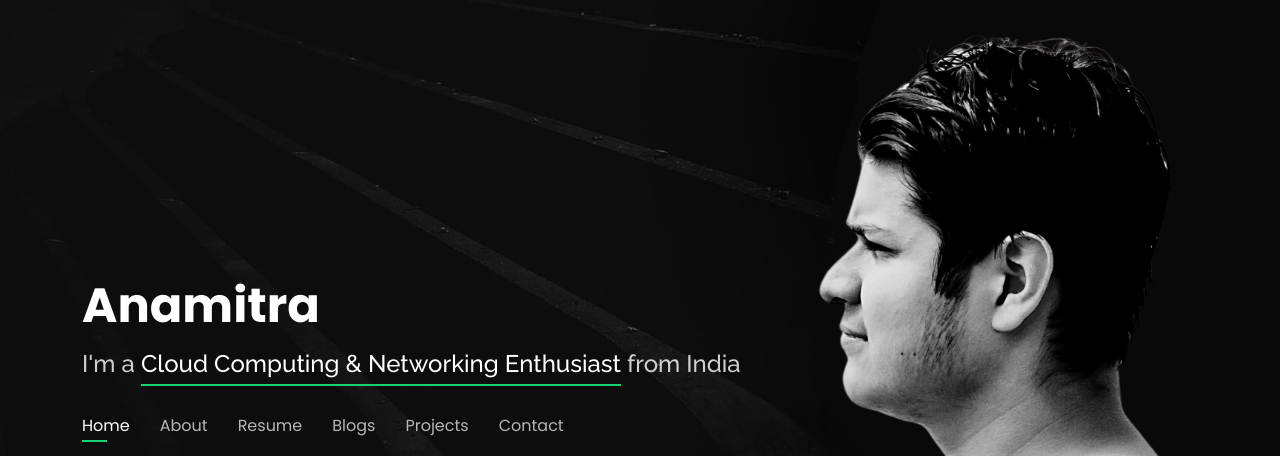
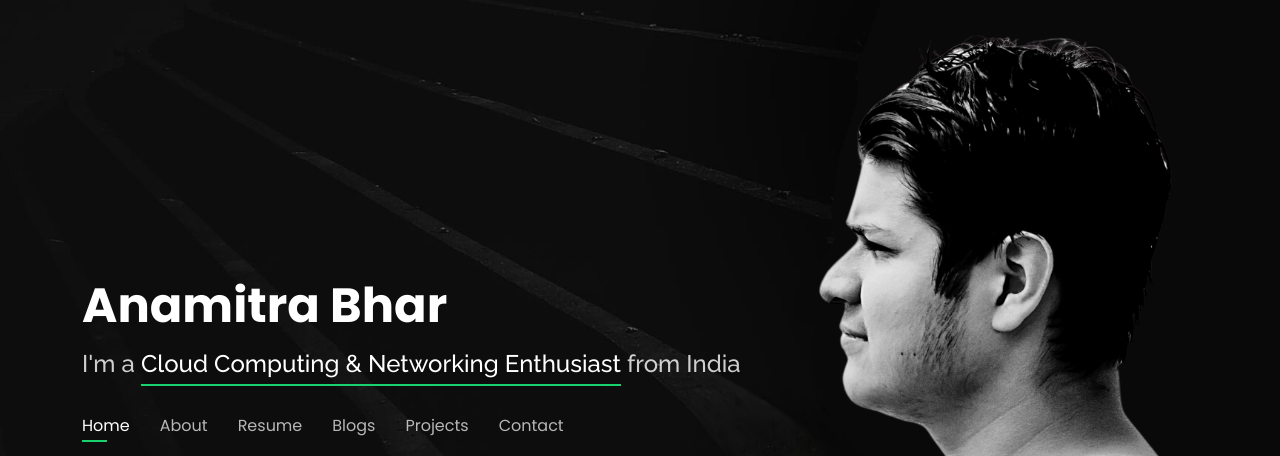
Before and after one commit to anamitrabhar/Portfolio-anamitrabhar.github.io, a plain HTML site: page index.html in a window 1280 px wide. Shown: the top 456 px of the page. Drawn offline with nearby package versions, Linux system fonts and the light colour scheme.

Commit message:
name final change

```diff
--- a/index.html
+++ b/index.html
@@ -64,7 +64,7 @@
   <!-- ======= Header ======= -->
   <header id="header">
     <div class="container">
-      <h1><a href="index.html">Anamitra</a></h1>
+      <h1><a href="index.html">Anamitra Bhar</a></h1>
       <!-- Uncomment below if you prefer to use an image logo -->
       <!-- <a href="index.html" class="mr-auto"><img src="assets/img/logo.png" alt="" class="img-fluid"></a> -->
       <h2>I'm a <span>Cloud Computing & Networking Enthusiast</span> from India</h2>
```
